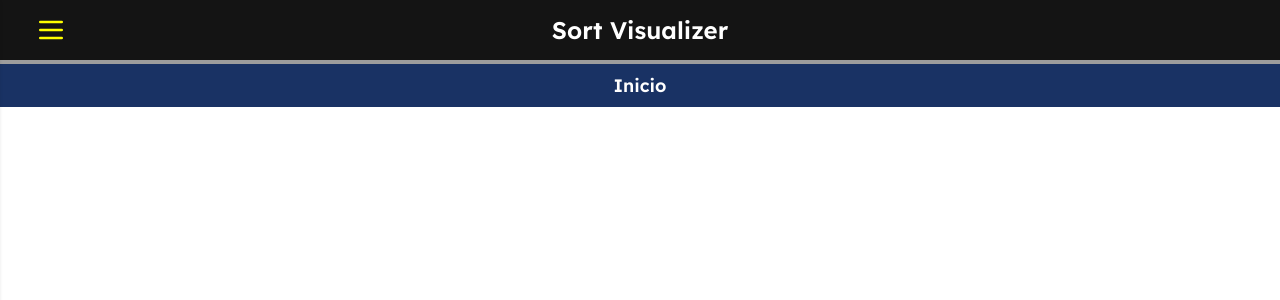
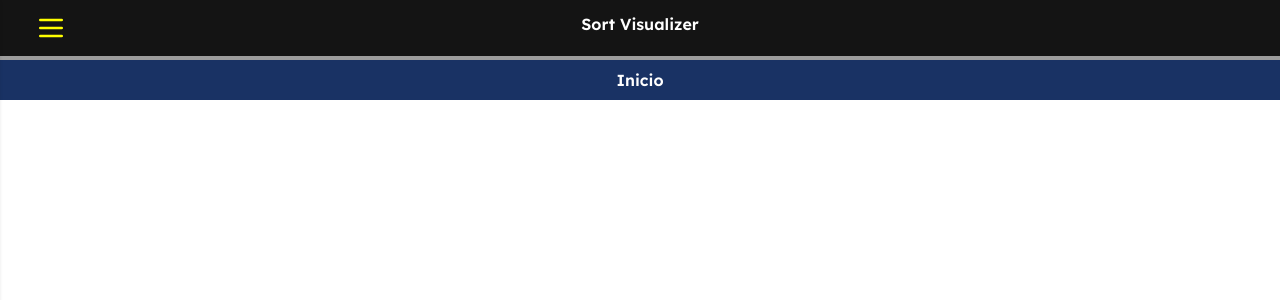
Before and after one commit to TLTO123/sort-visualizer, a Vue app: page / in a window 1280 px wide. Shown: the top 300 px of the page. Built offline with nearby package versions, Linux system fonts and the light colour scheme.

Commit message:
Cambios de tamaño de fuente en style.css

```diff
--- a/src/style.css
+++ b/src/style.css
@@ -17,11 +17,28 @@
 }
 
 @theme {
-  /* clamp(tamaño_mínimo, valor_dinámico, tamaño_máximo) */
-  --text-fluid-sm: clamp(0.875rem, 0.8rem + 0.375vw, 1rem);      /* Párrafos pequeños */
-  --text-fluid-base: clamp(1rem, 0.925rem + 0.375vw, 1.125rem);   /* Texto base */
-  --text-fluid-xl: clamp(1.25rem, 1.1rem + 0.75vw, 1.5rem);      /* Subtítulos */
-  --text-fluid-title: clamp(1.75rem, 1.25rem + 2.5vw, 3rem);     /* Títulos grandes */
+  --text-body: 0.625rem;       /* 10px */
+  --text-subtitle: 0.875rem;   /* 14px */
+  --text-title: 1rem;          /* 16px */
+  --text-button: 0.6875rem;    /* 11px */
+}
+
+@media (min-width: 768px) {
+:root {
+    --text-body: 0.75rem;       /* 12px */
+    --text-subtitle: 1rem;      /* 16px */
+    --text-title: 1.125rem;     /* 18px */
+    --text-button: 0.8125rem;   /* 13px */
+}
+}
+
+@media (min-width: 1200px) {
+:root {
+    --text-body: 0.875rem;      /* 14px */
+    --text-subtitle: 1.125rem;  /* 18px */
+    --text-title: 1.25rem;      /* 20px */
+    --text-button: 0.9375rem;   /* 15px */
+}
 }
 
 .lexend{
```
